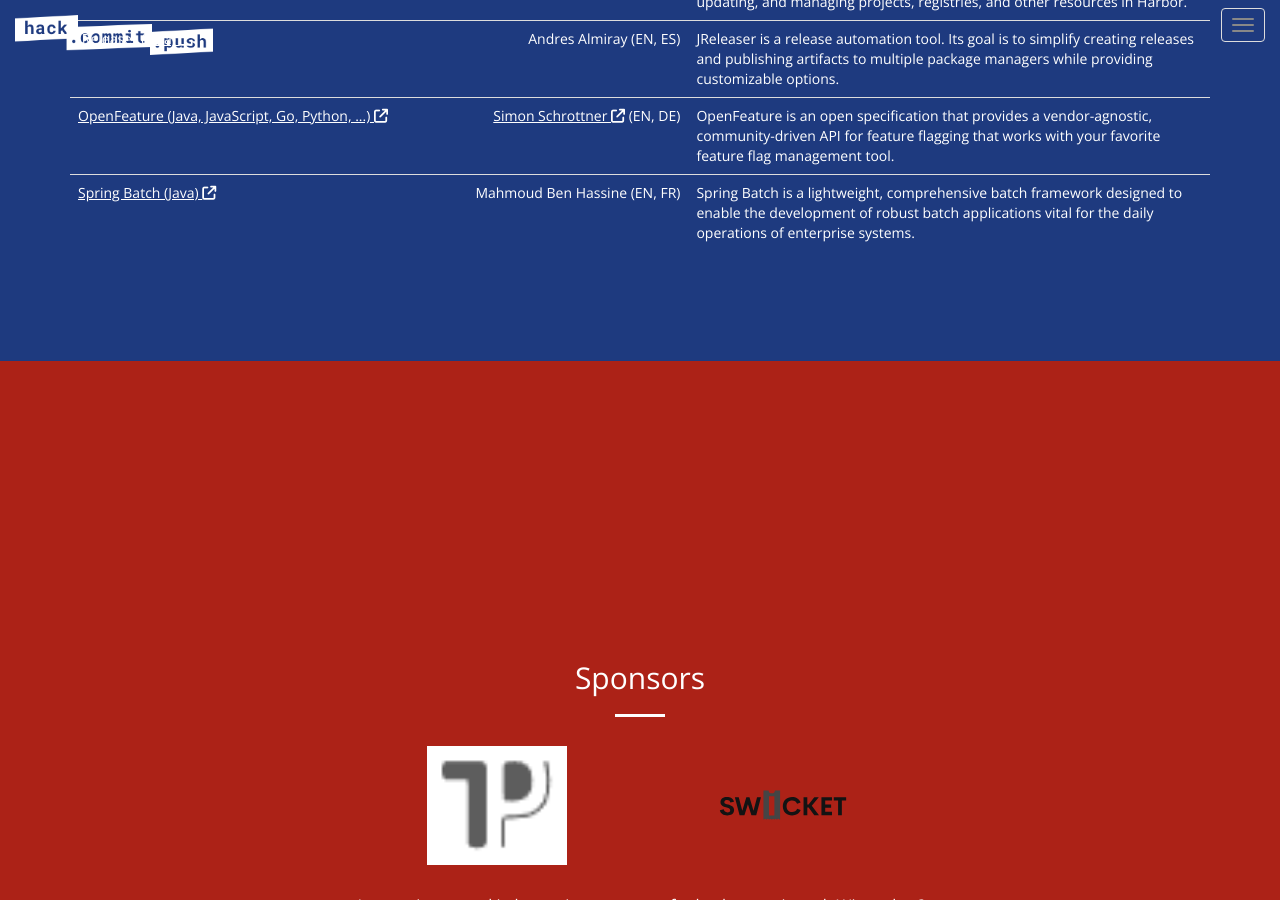
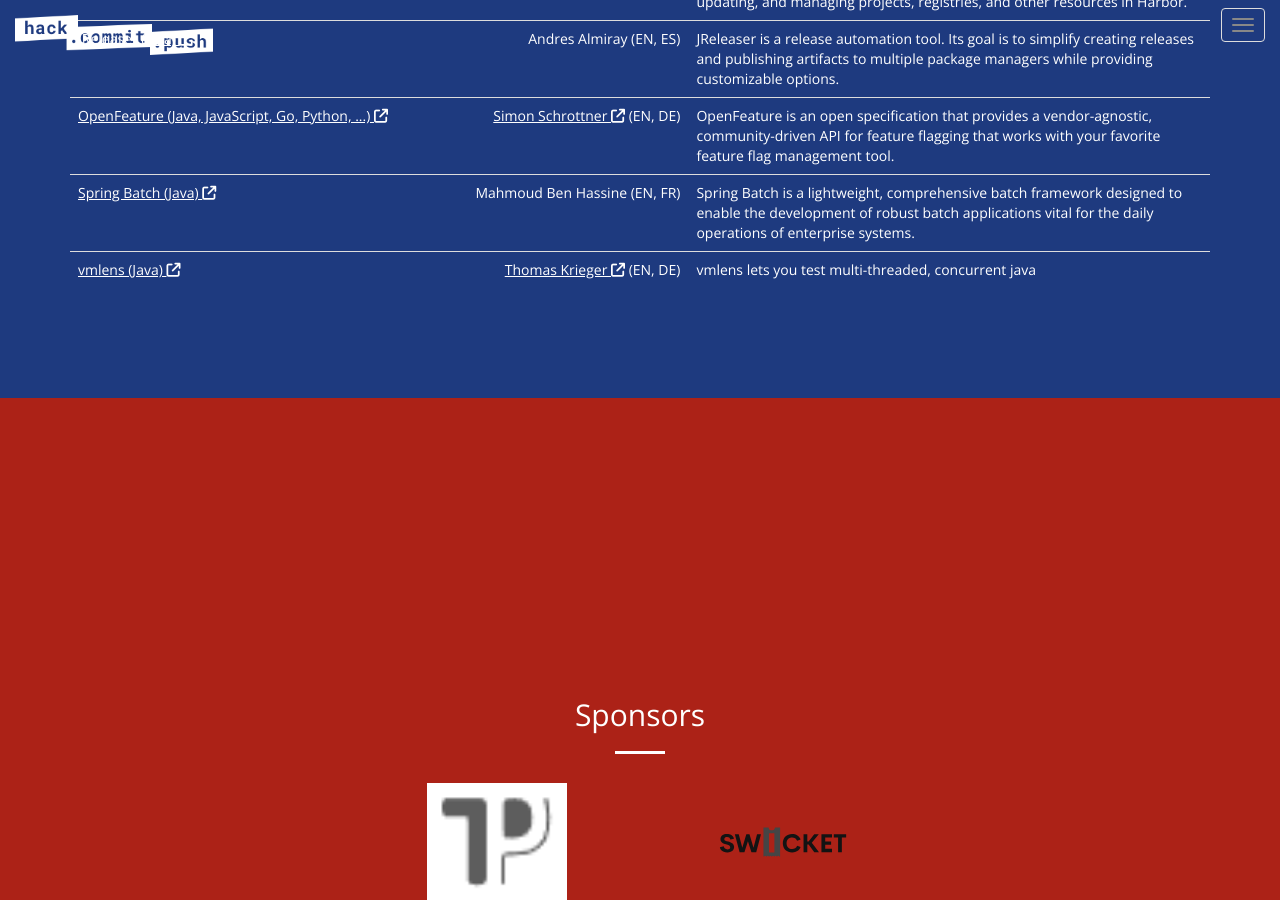
Before and after one commit to hack-commit-push/winterthur2025, a Jekyll site: the page built from index.html, in a window 1280 px wide and 900 px high, scrolled down 4992 px. Built offline with Jekyll 4.4.1, drawn with Linux system fonts in a browser that asks for light colours.

Commit message:
added vmlens project
new project from Thomas Krieger added

```diff
--- a/_data/projects.yml
+++ b/_data/projects.yml
@@ -81,4 +81,14 @@
       spoken_languages:
         - EN
         - DE
+- name: vmlens (Java)
+  url: https://github.com/vmlens/vmlens
+  description: vmlens lets you test multi-threaded, concurrent java
+  leads:
+    - name: Thomas Krieger
+      profile_url: https://github.com/ThomasKrieger
+      spoken_languages:
+        - EN
+        - DE
+
   contributions:
```
